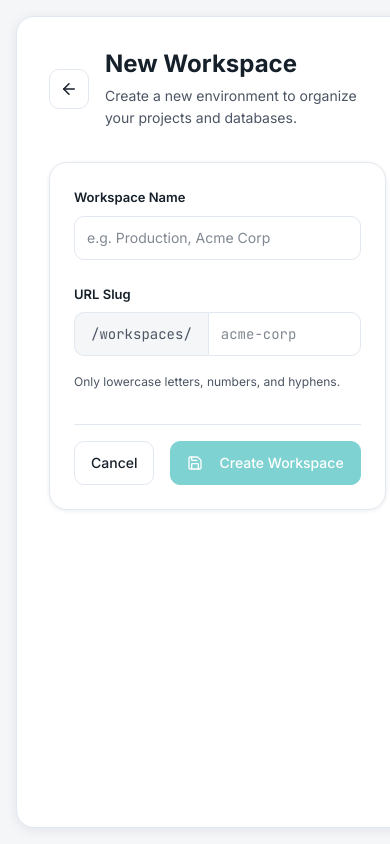
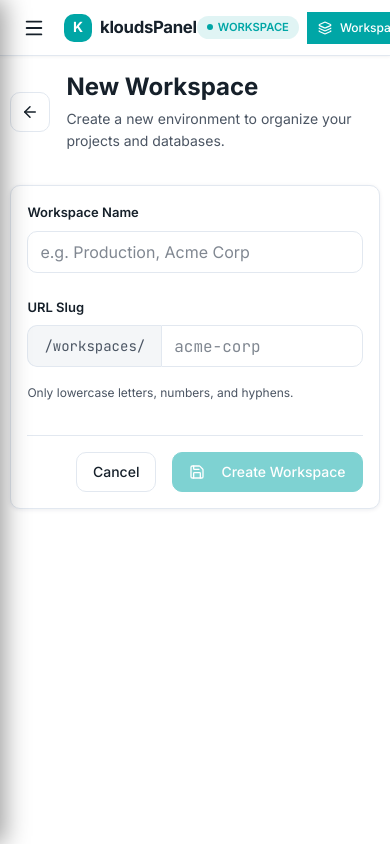
Before and after one commit to VedantJJA/kloudsPanel, a SvelteKit app in the folder paas/apps/web/: page /workspaces/new in a window 390 px wide. Shown: the top 844 px of the page. Built offline with nearby package versions, Linux system fonts and the light colour scheme.

Commit message:
feat: mobile friendly layout with slide-out navigation drawer, top bar, and touch controls

```diff
--- a/paas/apps/web/src/app.css
+++ b/paas/apps/web/src/app.css
@@ -202,6 +202,15 @@ code, pre {
   justify-content: center;
   padding: 10px 0;
   gap: 0;
+}
+
+/* Main wrapper region */
+.main-wrapper {
+  flex: 1;
+  display: flex;
+  flex-direction: column;
+  min-width: 0;
+  min-height: 100vh;
 }
 
 /* Main content region */
@@ -518,16 +527,224 @@ tbody tr:hover { background: rgba(244, 246, 248, 0.6); }
 .w-full        { width: 100%; }
 .truncate      { overflow: hidden; text-overflow: ellipsis; white-space: nowrap; }
 
-/* ── Responsive - collapse sidebar on < 960px ──────────────────────────────── */
+/* ── Mobile Top Header & Navigation Elements ────────────────────────────────── */
+.mobile-top-header {
+  display: none;
+}
+
+.mobile-menu-btn {
+  display: none;
+}
+
+.mobile-close-btn {
+  display: none;
+}
+
+.sidebar-backdrop {
+  display: none;
+  position: fixed;
+  inset: 0;
+  background: rgba(11, 31, 58, 0.65);
+  backdrop-filter: blur(3px);
+  -webkit-backdrop-filter: blur(3px);
+  z-index: 998;
+}
+
+/* ── Comprehensive Responsive Breakpoints ─────────────────────────────────── */
 @media (max-width: 960px) {
+  /* Mobile Header */
+  .mobile-top-header {
+    display: flex;
+    align-items: center;
+    justify-content: space-between;
+    height: 56px;
+    padding: 0 1rem;
+    background: var(--color-surface);
+    border-bottom: 1px solid var(--color-border);
+    position: sticky;
+    top: 0;
+    z-index: 90;
+    box-shadow: 0 1px 3px rgba(0, 0, 0, 0.05);
+  }
+
+  .mobile-menu-btn {
+    display: flex;
+    align-items: center;
+    justify-content: center;
+    background: none;
+    border: none;
+    color: var(--color-ink);
+    cursor: pointer;
+    padding: 6px;
+    border-radius: var(--radius-sm);
+    min-width: 36px;
+    min-height: 36px;
+  }
+
+  .mobile-menu-btn:hover {
+    background: var(--color-canvas);
+  }
+
+  .mobile-logo-link {
+    display: flex;
+    align-items: center;
+    gap: 8px;
+    text-decoration: none;
+  }
+
+  .mobile-brand-title {
+    font-weight: 700;
+    font-size: 1.05rem;
+    color: var(--color-ink);
+    letter-spacing: -0.02em;
+  }
+
+  /* Slide-in Mobile Drawer */
   .sidebar {
-    transform: translateX(calc(-100% - var(--sidebar-margin)));
+    position: fixed;
+    top: 0;
+    left: 0;
+    bottom: 0;
+    height: 100vh;
+    width: 280px !important;
+    max-width: 85vw;
+    border-radius: 0;
+    transform: translateX(-100%);
+    transition: transform 0.28s cubic-bezier(0.4, 0, 0.2, 1);
+    z-index: 999;
+    box-shadow: 4px 0 24px rgba(0, 0, 0, 0.4);
+    padding: var(--sp-4) var(--sp-3);
   }
+
   .sidebar.open {
     transform: translateX(0);
   }
+
+  .mobile-close-btn {
+    display: flex;
+    align-items: center;
+    justify-content: center;
+    background: rgba(255, 255, 255, 0.08);
+    border: none;
+    color: #fff;
+    cursor: pointer;
+    width: 30px;
+    height: 30px;
+    border-radius: var(--radius-sm);
+  }
+
+  .desktop-collapse-btn {
+    display: none !important;
+  }
+
+  .sidebar-backdrop {
+    display: block;
+  }
+
+  /* Main Region */
+  .main-wrapper {
+    width: 100%;
+    min-width: 0;
+  }
+
   .main-content {
-    margin-left: var(--sidebar-margin);
+    margin: 0 !important;
+    border-radius: 0 !important;
+    border: none !important;
+    box-shadow: none !important;
+    padding: 1.25rem 1rem 4rem 1rem !important;
+    min-height: calc(100vh - 56px);
+  }
+}
+
+@media (max-width: 768px) {
+  .page-header {
+    flex-direction: column;
+    align-items: flex-start;
+    gap: 0.75rem;
+    margin-bottom: 1.25rem;
+  }
+
+  .page-title {
+    font-size: 1.25rem;
+  }
+
+  .page-subtitle {
+    font-size: 0.8125rem;
+  }
+
+  .card {
+    padding: 1rem !important;
+    border-radius: var(--radius-md);
+  }
+
+  .table-wrapper {
+    margin: 0 -0.25rem;
+    border-radius: var(--radius-sm);
+    box-shadow: inset -10px 0 8px -8px rgba(0,0,0,0.08);
+  }
+
+  table th, table td {
+    padding: 0.65rem 0.75rem;
+    font-size: 0.8125rem;
+  }
+
+  /* Forms & Touch Targets on Smartphone */
+  .form-input, .form-select {
+    font-size: 16px !important; /* Prevents auto-zoom on iOS */
+    min-height: 42px;
+  }
+
+  .btn {
+    min-height: 40px;
+  }
+
+  /* Tabs Bar */
+  .tabs-bar {
+    display: flex;
+    overflow-x: auto;
+    -webkit-overflow-scrolling: touch;
+    flex-wrap: nowrap;
+    scrollbar-width: none;
+    gap: 0.25rem;
+    padding-bottom: 4px;
+    border-bottom: 1px solid var(--color-border);
+  }
+
+  .tabs-bar::-webkit-scrollbar {
+    display: none;
+  }
+
+  .tab-btn {
+    flex-shrink: 0;
+    white-space: nowrap;
+    font-size: 0.8125rem;
+    padding: 0.5rem 0.85rem;
+  }
+
+  /* Log viewer & Code blocks */
+  .log-viewer {
+    max-height: 380px;
+    padding: 0.75rem;
+    font-size: 0.75rem;
+    border-radius: var(--radius-sm);
+  }
+}
+
+@media (max-width: 480px) {
+  .main-content {
+    padding: 1rem 0.65rem 4rem 0.65rem !important;
+  }
+
+  .page-breadcrumbs {
+    font-size: 0.75rem;
+    gap: 4px;
+  }
+
+  .card-header {
+    flex-direction: column;
+    align-items: flex-start;
+    gap: 0.5rem;
   }
 }
 
--- /dev/null
+++ b/paas/apps/web/src/lib/components/layout/MobileHeader.svelte
@@ -0,0 +1,55 @@
+<script lang="ts">
+  import { page } from '$app/stores';
+  import { Menu, X, Plus, Rocket, Layers, Database, Shield } from 'lucide-svelte';
+  import { isMobileNavOpen, toggleMobileNav } from '$lib/stores/ui';
+
+  const pathname = $derived($page.url.pathname);
+
+  const pageCategory = $derived(
+    pathname.startsWith('/services/') ? 'Service' :
+    pathname.startsWith('/databases/') ? 'Database' :
+    pathname.startsWith('/workspaces/') ? 'Workspace' :
+    pathname.startsWith('/admin/') ? 'Admin' :
+    'kloudsPanel'
+  );
+</script>
+
+<header class="mobile-top-header" aria-label="Mobile Navigation Bar">
+  <div style="display: flex; align-items: center; gap: 0.75rem;">
+    <button
+      type="button"
+      class="mobile-menu-btn"
+      onclick={toggleMobileNav}
+      aria-label={$isMobileNavOpen ? 'Close Navigation Menu' : 'Open Navigation Menu'}
+    >
+      {#if $isMobileNavOpen}
+        <X size={22} />
+      {:else}
+        <Menu size={22} />
+      {/if}
+    </button>
+
+    <a href="/workspaces" class="mobile-logo-link" onclick={() => isMobileNavOpen.set(false)}>
+      <div class="sidebar-logo-mark" style="width:28px; height:28px; font-size:0.875rem;" aria-hidden="true">K</div>
+      <span class="mobile-brand-title">kloudsPanel</span>
+    </a>
+  </div>
+
+  <div style="display: flex; align-items: center; gap: 0.5rem;">
+    {#if pageCategory !== 'kloudsPanel'}
+      <span class="badge" style="background: rgba(0, 166, 166, 0.12); color: var(--color-accent); font-size: 0.7rem; font-weight: 600; text-transform: uppercase;">
+        {pageCategory}
+      </span>
+    {/if}
+
+    <a
+      href="/workspaces"
+      class="btn btn-primary"
+      style="padding: 4px 10px; min-height: 32px; font-size: 0.75rem; border-radius: var(--radius-full);"
+      title="Workspaces"
+      onclick={() => isMobileNavOpen.set(false)}
+    >
+      <Layers size={14} /> Workspaces
+    </a>
+  </div>
+</header>
--- /dev/null
+++ b/paas/apps/web/src/lib/stores/ui.ts
@@ -0,0 +1,15 @@
+import { writable } from 'svelte/store';
+
+export const isMobileNavOpen = writable<boolean>(false);
+
+export function toggleMobileNav() {
+  isMobileNavOpen.update(v => !v);
+}
+
+export function closeMobileNav() {
+  isMobileNavOpen.set(false);
+}
+
+export function openMobileNav() {
+  isMobileNavOpen.set(true);
+}
--- a/paas/apps/web/src/routes/+layout.svelte
+++ b/paas/apps/web/src/routes/+layout.svelte
@@ -1,19 +1,18 @@
 <script lang="ts">
   import '../app.css';
   import Sidebar from '$lib/components/layout/Sidebar.svelte';
+  import MobileHeader from '$lib/components/layout/MobileHeader.svelte';
   import { page } from '$app/stores';
 
   let { children } = $props();
 
   // Determine if we should show the shell (not on login/signup/pending)
   const noShellRoutes = ['/login', '/signup', '/access/pending'];
-  $effect(() => {
-    // Reactive to page changes
-  });
 </script>
 
 <svelte:head>
   <title>kloudsPanel - Self-Hosted PaaS</title>
+  <meta name="viewport" content="width=device-width, initial-scale=1.0, maximum-scale=1.0, user-scalable=no" />
   <meta name="description" content="Lightweight self-hosted platform-as-a-service. Deploy any stack with zero Docker knowledge." />
 </svelte:head>
 
@@ -22,8 +21,11 @@
 {:else}
   <div class="app-shell">
     <Sidebar />
-    <main class="main-content">
-      {@render children()}
-    </main>
+    <div class="main-wrapper">
+      <MobileHeader />
+      <main class="main-content">
+        {@render children()}
+      </main>
+    </div>
   </div>
 {/if}
--- a/paas/apps/web/src/routes/admin/git-providers/+page.svelte
+++ b/paas/apps/web/src/routes/admin/git-providers/+page.svelte
@@ -211,7 +211,7 @@
 </div>
 
 <!-- Provider Navigation Tabs -->
-<div style="display:flex; gap:0.75rem; margin-bottom:1.5rem; border-bottom:1px solid var(--color-border); padding-bottom:0.75rem; flex-wrap:wrap;">
+<div class="tabs-bar" style="display:flex; gap:0.75rem; margin-bottom:1.5rem; border-bottom:1px solid var(--color-border); padding-bottom:0.75rem; flex-wrap:wrap;">
   {#each (['github', 'gitlab', 'bitbucket'] as ProviderKey[]) as prov}
     {@const meta = providerMeta[prov]}
     {@const connected = gitIntegrations.find(g => g.provider === prov && g.connected)}
@@ -316,7 +316,7 @@
     </ol>
 
     <!-- App Credentials Form -->
-    <form onsubmit={saveOAuth} style="display:grid; grid-template-columns:repeat(auto-fit, minmax(280px, 1fr)) auto; gap:0.75rem; align-items:flex-end; border-top:1px solid var(--color-border); padding-top:1rem;">
+    <form onsubmit={saveOAuth} style="display:grid; grid-template-columns:repeat(auto-fit, minmax(240px, 1fr)); gap:0.75rem; align-items:flex-end; border-top:1px solid var(--color-border); padding-top:1rem;">
       <div class="form-group" style="margin:0;">
         <label class="form-label" for="app-client-id" style="font-size:0.8125rem;">{current.keyLabel}</label>
         {#if activeTab === 'github'}
@@ -364,7 +364,7 @@
           </div>
         {/if}
 
-        <form onsubmit={saveManualToken} style="display:grid; grid-template-columns:1fr 2fr auto; gap:0.75rem; align-items:flex-end;">
+        <form onsubmit={saveManualToken} style="display:grid; grid-template-columns:repeat(auto-fit, minmax(200px, 1fr)); gap:0.75rem; align-items:flex-end;">
           <div class="form-group" style="margin:0;">
             <label class="form-label" for="manual-username" style="font-size:0.8125rem;">Username</label>
             <input id="manual-username" type="text" class="form-input" placeholder="e.g. your-git-username" bind:value={manualUsername} required />
--- a/paas/apps/web/src/routes/databases/[id]/[tab]/+page.svelte
+++ b/paas/apps/web/src/routes/databases/[id]/[tab]/+page.svelte
@@ -283,7 +283,7 @@
   </div>
 
   <!-- Tabs -->
-  <div style="display:flex; gap:0; border-bottom:2px solid var(--color-border); margin-bottom:1.5rem; overflow-x:auto;">
+  <div class="tabs-bar" style="display:flex; gap:0; border-bottom:2px solid var(--color-border); margin-bottom:1.5rem; overflow-x:auto;">
     {#each tabs as t}
       <a
         href="/databases/{id}/{t}"
--- a/paas/apps/web/src/routes/services/[id]/[tab]/+page.svelte
+++ b/paas/apps/web/src/routes/services/[id]/[tab]/+page.svelte
@@ -449,7 +449,7 @@
   </div>
 
   <!-- Tabs -->
-  <div style="display:flex; gap:0; border-bottom:2px solid var(--color-border); margin-bottom:1.5rem; overflow-x:auto;">
+  <div class="tabs-bar" style="display:flex; gap:0; border-bottom:2px solid var(--color-border); margin-bottom:1.5rem; overflow-x:auto;">
     {#each tabs as t}
       <a
         href="/services/{id}/{t}"
```
Also changed, not shown: paas/apps/web/src/lib/components/layout/Sidebar.svelte (+37 -19 lines), paas/apps/web/src/routes/admin/audit/+page.svelte (+7 -4 lines), paas/apps/web/src/routes/projects/[slug]/services/new/+page.svelte (+4 -4 lines).
